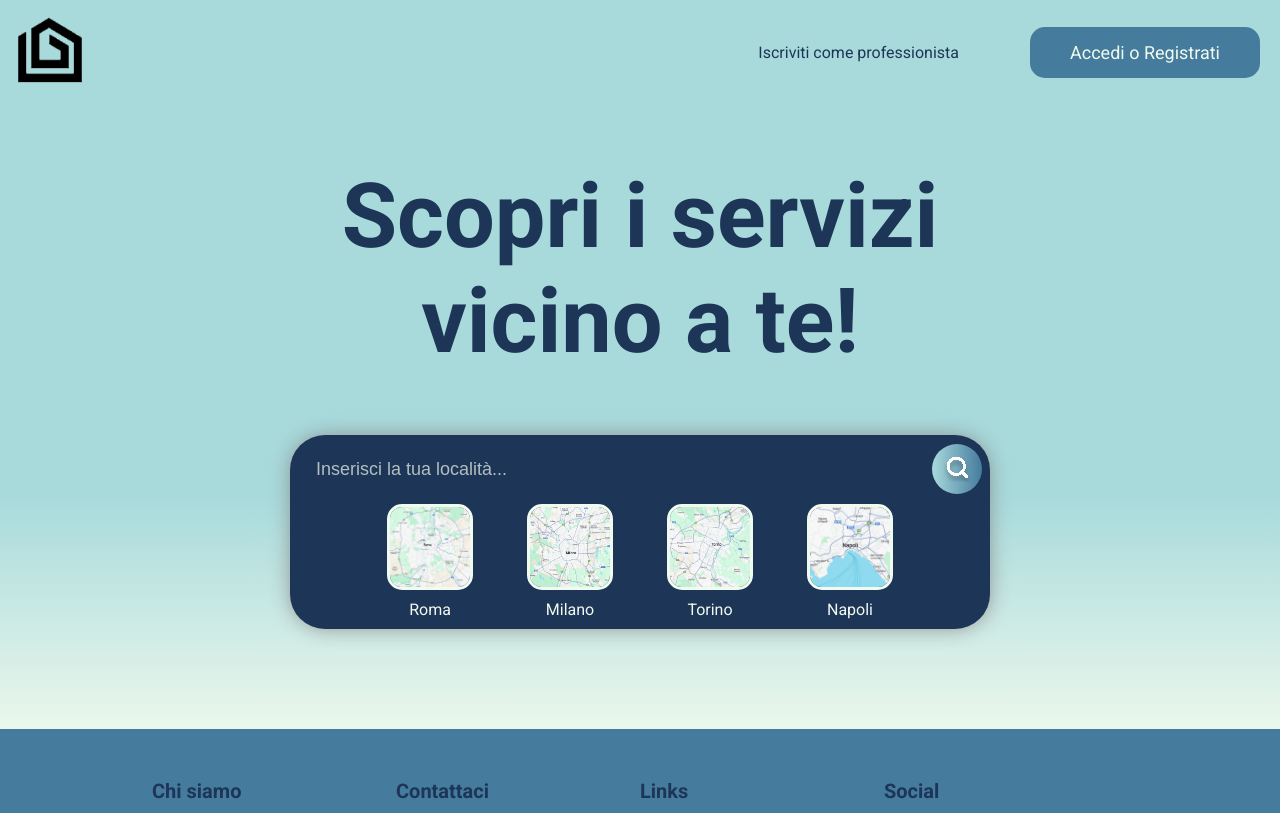
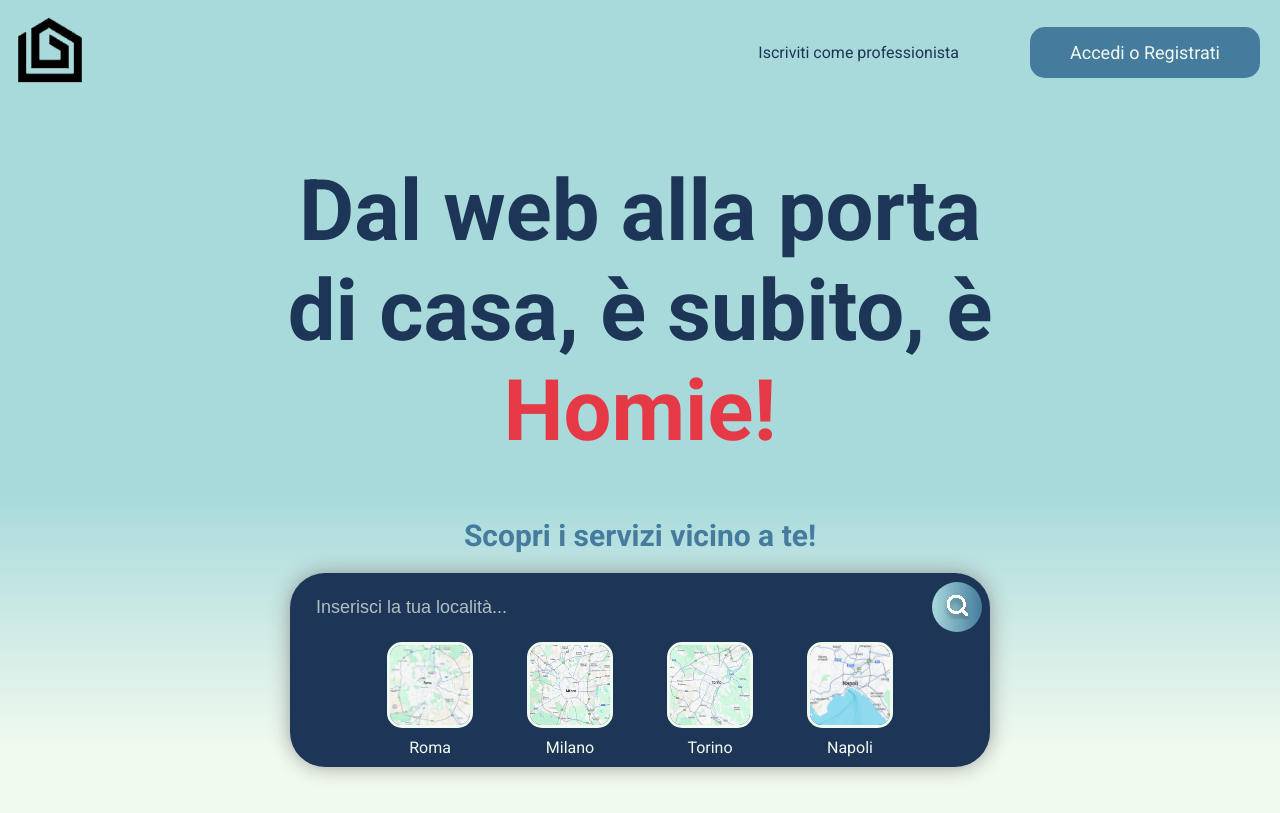
Before and after one commit to lorenzo7t/Homie, a PHP site: page / in a window 1280 px wide. Shown: the top 813 px of the page. Run offline with PHP 8.4, Linux system fonts and the light colour scheme.

Commit message:
changed big text

```diff
--- a/css/style.css
+++ b/css/style.css
@@ -209,8 +209,14 @@ p {
 /* LANDING TITLE */
 .landing-title {
     text-align: center;
-    font-size: 90px;
-    width: 50%;
+    font-size: 85px;
+    width: 60%;
+}
+.subtitle {
+    color: #457B9D;
+    text-align: center;
+    font-size: 30px;
+    padding-bottom: 20px;
 }
 
 /* SEARCH BAR */
--- a/landing_search_box.php
+++ b/landing_search_box.php
@@ -1,5 +1,6 @@
 <div class="landing-search center-vertical">
-    <h1 class="landing-title roboto-bold dark_text">Scopri i servizi vicino a te!</h1>
+    <h1 class="landing-title roboto-bold dark_text">Dal web alla porta di casa, è subito, è <span style="color: #E63946;">Homie!</span></h1>
+    <p class="subtitle roboto-bold">Scopri i servizi vicino a te!</p>
     <div class="search-box-container">
         <div class="searchBox" id="landing-search-box">
             <div class="search-line-container">
```
